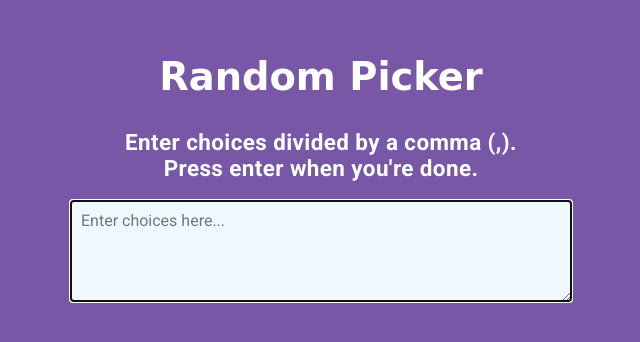
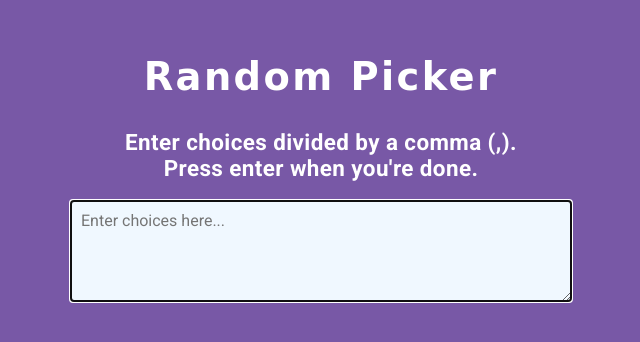
Before and after one commit to MaianneThornton/RandomPicker, a plain HTML site: page index.html in a window 1280 px wide. Shown: the part 218-560 px from the top of the page, without its empty margins (319-959 px from the left). Drawn offline with Linux system fonts and the light colour scheme; a web font is replaced by a local one.

Commit message:
fix: spaced heading for better visibility

```diff
--- a/style.css
+++ b/style.css
@@ -23,6 +23,7 @@ h1 {
   color: #fff;
   text-align: center;
   margin: 10px 0 20px;
+  letter-spacing: 0.15rem;
 }
 
 h3 {
```
